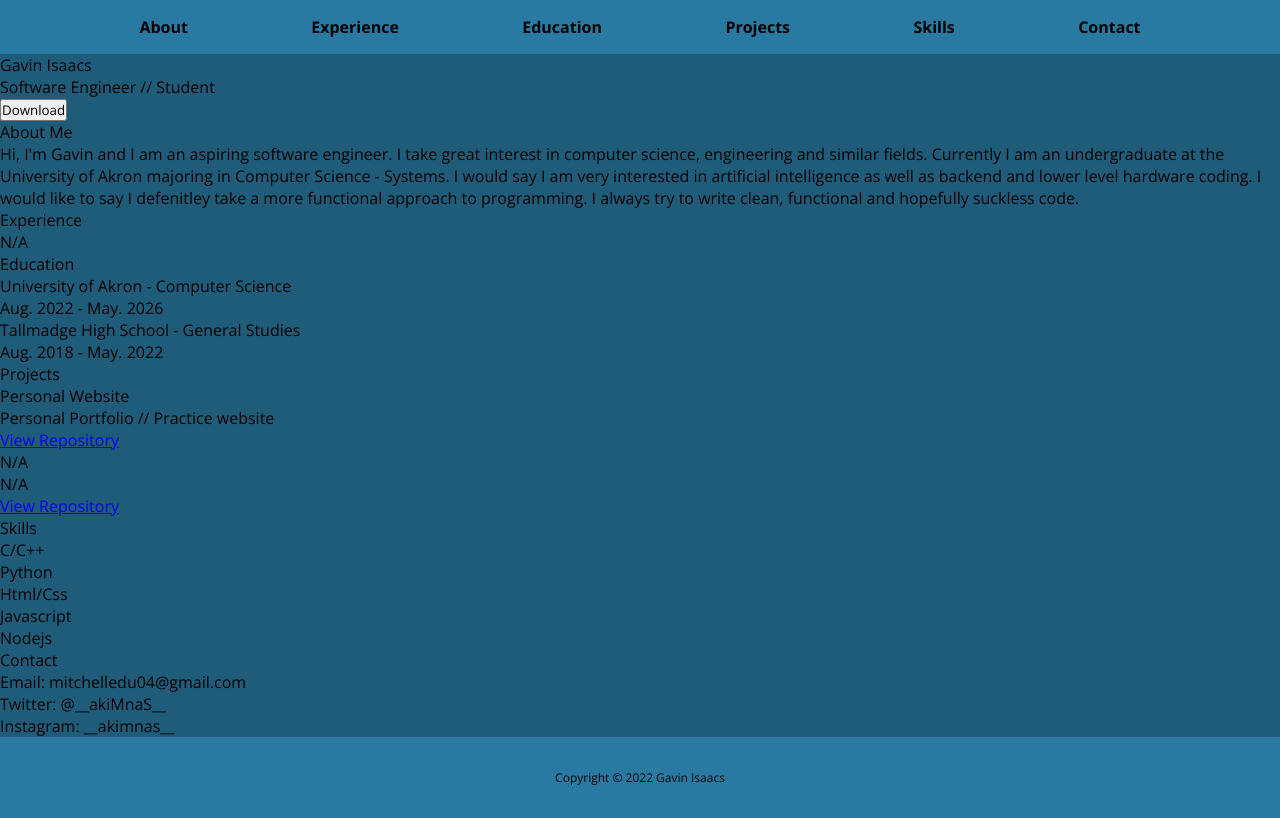
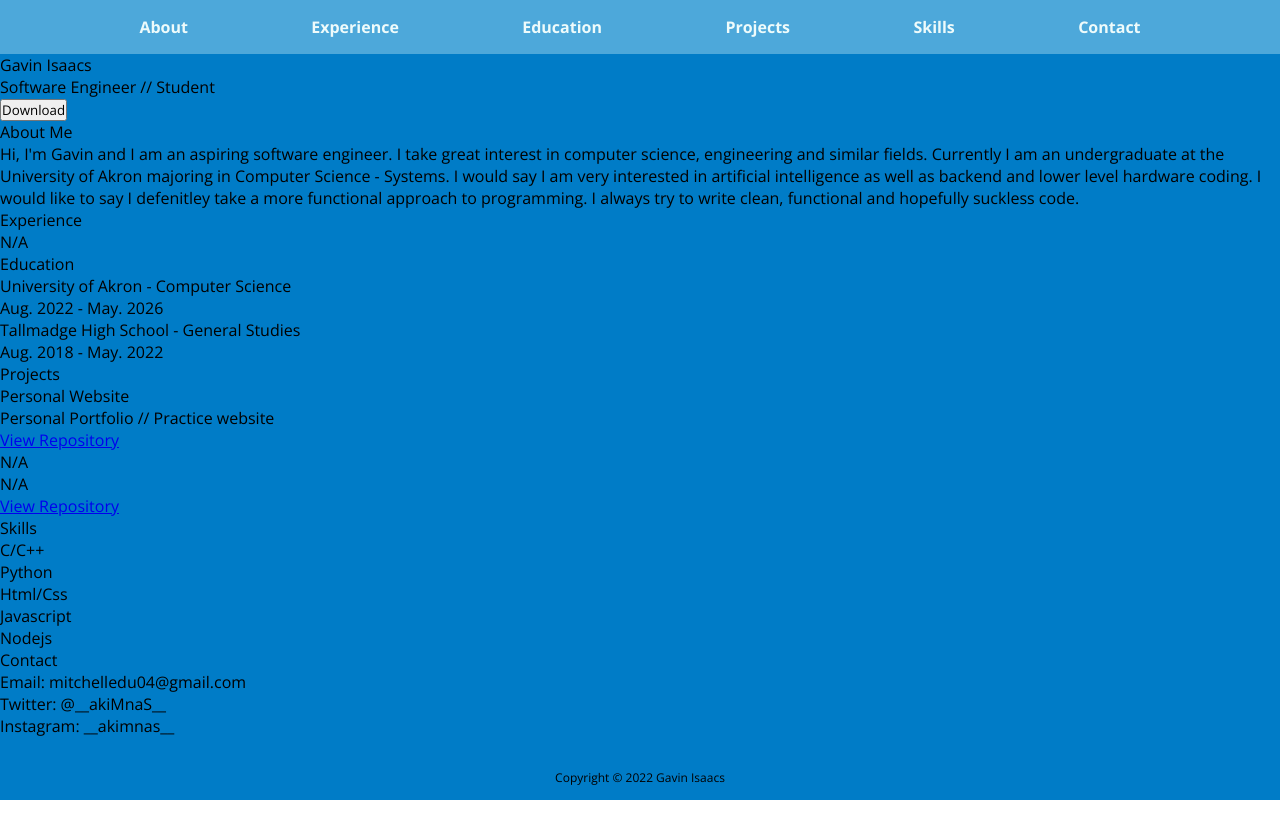
Before and after one commit to akim-nas/my-website, a PHP site: template templates/index.html in a window 1280 px wide. Run offline with PHP 8.4, Linux system fonts and the light colour scheme; the template is opened without the code that fills it, so the values that code supplies are empty.

Commit message:
added bad styling, needs work

```diff
--- a/static/style.css
+++ b/static/style.css
@@ -1,4 +1,12 @@
 @import url('https://fonts.googleapis.com/css2?family=Open+Sans:wght@400;600;700;800&display=swap');
+
+:root {
+	--dark-blue: #12232e;
+	--med-blue: #007cc7;
+	--light-blue: #4da8da;
+	--shadow-dark-blue: #203647;
+	--shadow-light-blue: #eefbfb;
+}
 
 * { padding: 0; margin: 0; font-family: "Open Sans", sans-serif; }
 
@@ -9,7 +17,7 @@ html, body { height: 100vh; }
 	display: flex;
 	justify-content: space-between;
 	flex-direction: column;
-	background-color: hsl(200, 60%, 30%);
+	background-color: var(--med-blue);
 }
 
 .navbar {
@@ -17,23 +25,23 @@ html, body { height: 100vh; }
 	display: flex;
 	justify-content: space-evenly;
 	align-items: center;
-	background-color: hsl(200, 60%, 40%);
+	background-color: var(--light-blue);
 }
 
 .nav-item a, .nav-item a:hover, .nav-item a:visited {
 	text-decoration: none;
-	color: hsl(0, 0%, 0%);
+	color: var(--shadow-light-blue);
 	font-weight: 700;
 	transition: 0.2s;
 }
 
 .nav-item a:hover {
-	color: hsl(0, 0%, 70%);
+	color: ;
 	transition: 0.2s;
 }
 
 .footer {
-	background-color: hsl(200, 60%, 40%);
+	background-color: ;
 	font-weight: 400;
 	font-size: 0.75rem;
 	padding: 2rem 1rem;
```
